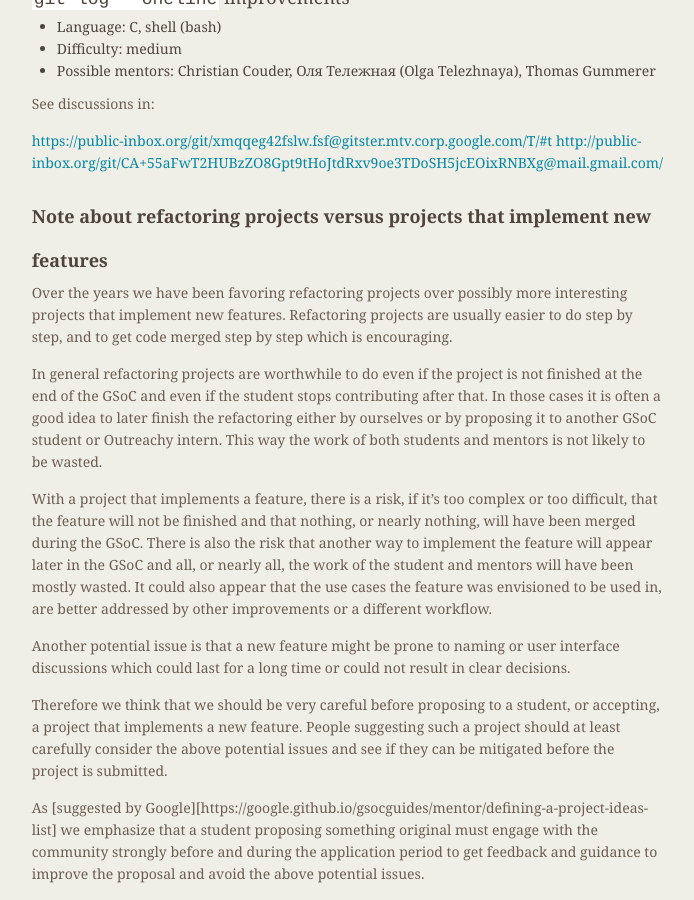
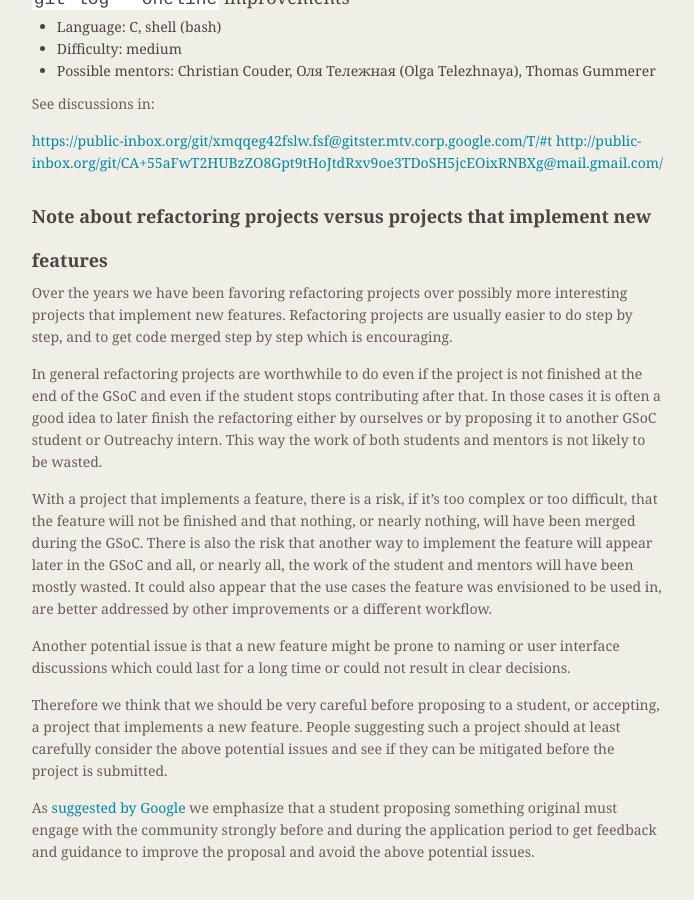
Before and after one commit to git/git.github.io, a Jekyll site: the page built from SoC-2019-Ideas.md, in a window 1280 px wide and 900 px high, scrolled down 1972 px. Shown: the whole window, without its empty margins (419-1113 px from the left). Built offline with Jekyll 4.4.1, drawn with Linux system fonts in a browser that asks for light colours; after the commit the page ends 2850 px from its top, so only the background shows below that.

Commit message:
SoC-2019-Ideas: fix link

```diff
--- a/SoC-2019-Ideas.md
+++ b/SoC-2019-Ideas.md
@@ -164,7 +164,7 @@ People suggesting such a project should at least carefully consider
 the above potential issues and see if they can be mitigated before the
 project is submitted.
 
-As [suggested by Google][https://google.github.io/gsocguides/mentor/defining-a-project-ideas-list]
+As [suggested by Google](https://google.github.io/gsocguides/mentor/defining-a-project-ideas-list)
 we emphasize that a student proposing something original must engage
 with the community strongly before and during the application period
 to get feedback and guidance to improve the proposal and avoid the
```
